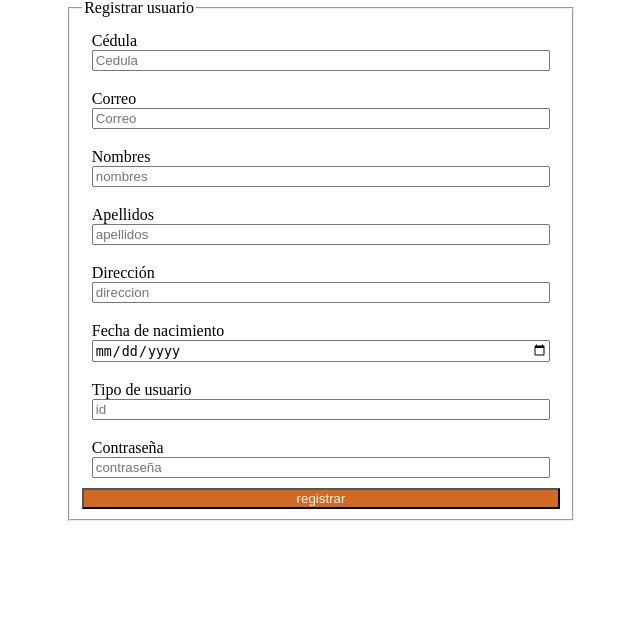
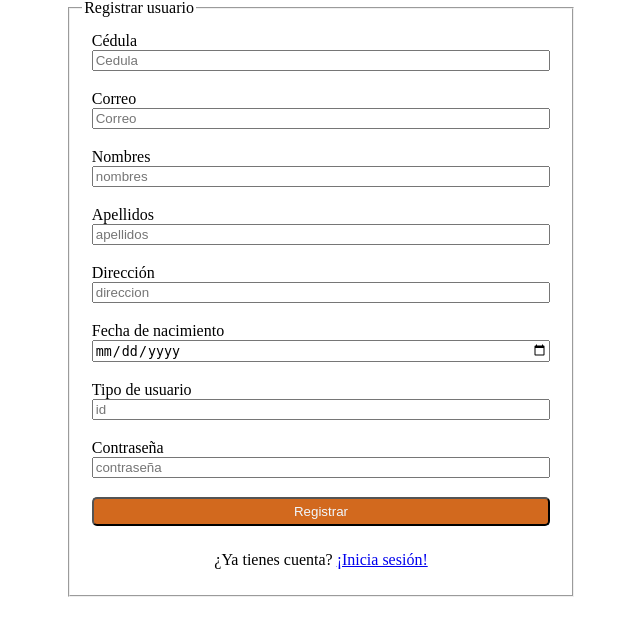
Before and after one commit to siberiaaa/fastapi-lab, a FastAPI app: page /registrar in a window 1280 px wide. Shown: the part 81-717 px from the top of the page, without its empty margins (319-959 px from the left). Run offline with FastAPI, Linux system fonts and the light colour scheme.

Commit message:
Con unos nuevos enlaces en las vistas

```diff
--- a/static/styles.css
+++ b/static/styles.css
@@ -14,4 +14,11 @@ fieldset label {
 fieldset button {
     background-color: chocolate;
     color: aliceblue;
+    padding: 1%;
+    margin: 2%;
+    border-radius: 5px;
 }
+
+p {
+    text-align: center;
+}
--- a/templates/usuarios/iniciarsesion.html
+++ b/templates/usuarios/iniciarsesion.html
@@ -20,10 +20,14 @@
 
             <label for="contraseña">
                 <span>Contraseña</span>
-                <input type="text" name="contraseña" placeholder="Contraseña" required>
+                <input type="password" name="contraseña" placeholder="Contraseña" required>
             </label>
 
             <button type="submit">Iniciar sesión</button>
+            <p>
+                ¿No tienes ninguna cuenta?
+                <a href="/registrar">¡Regístrate!</a>
+            </p>
         </fieldset>
         <br>
     </form>
--- a/templates/usuarios/registrar.html
+++ b/templates/usuarios/registrar.html
@@ -53,7 +53,12 @@
                 <input type="password" name="contraseña" placeholder="contraseña" required>
             </label>
 
-            <button type="submit">registrar</button>
+            <button type="submit">Registrar</button>
+
+            <p>
+                ¿Ya tienes cuenta?
+                <a href="/iniciar_sesion">¡Inicia sesión!</a>
+            </p>
         </fieldset>
     </form>
 </body>
```
